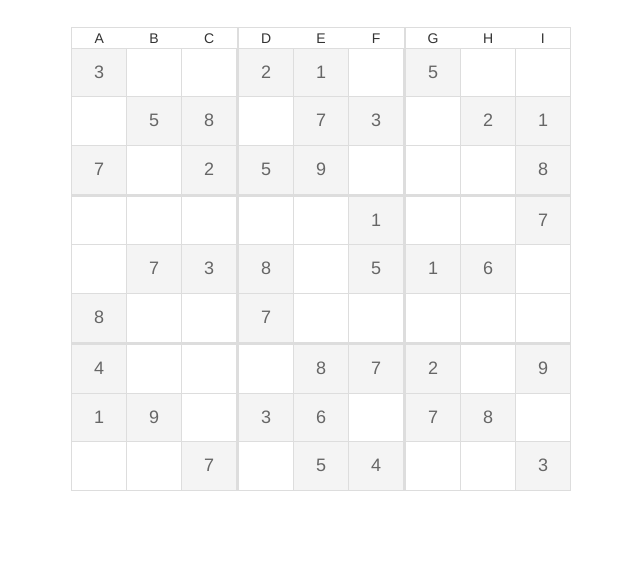
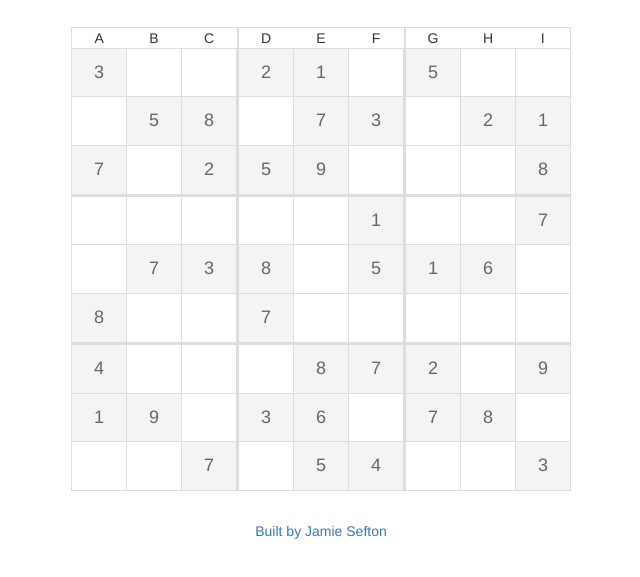
Before and after one commit to jsefton/Sudoku-Solver-JS, a plain HTML site: page index.html in a window 1280 px wide. Shown: the part 137-714 px from the top of the page, without its empty margins (319-959 px from the left). Drawn offline with nearby package versions, Linux system fonts and the light colour scheme.

Commit message:
Added site tag

```diff
--- a/index.html
+++ b/index.html
@@ -410,6 +410,8 @@
         </tr>
 
     </table>
+
+    <div style="margin-top:30px;"><a href="http://jamie-sefton.co.uk">Built by Jamie Sefton</a></div>
 </div>
 
 </body>
```
